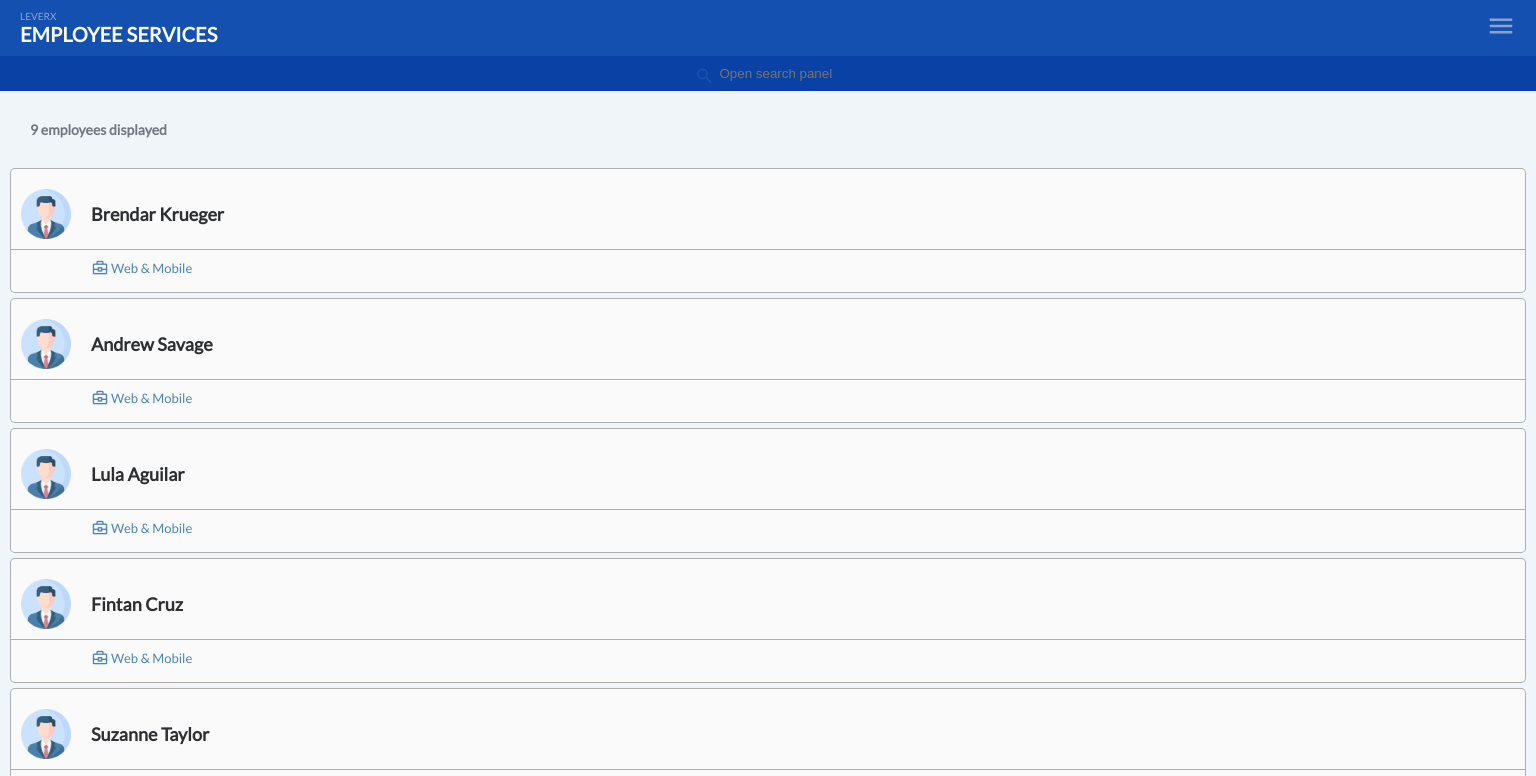
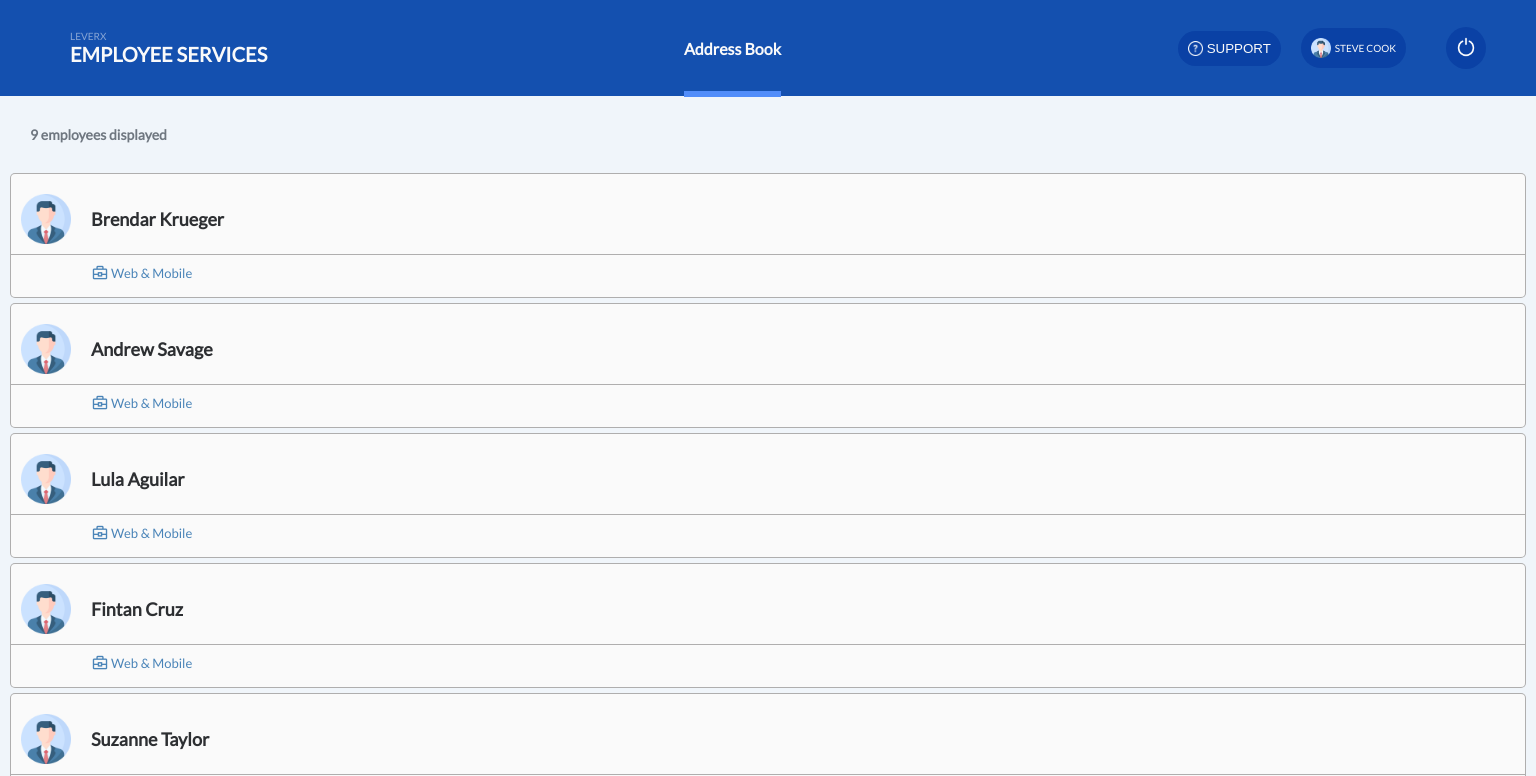
Before and after one commit to GIGAKLIBADZE/just-a-task, a plain HTML site: page index.html in a window 1536 px wide. Shown: the top 776 px of the page. Drawn offline with nearby package versions, Linux system fonts and the light colour scheme.

Commit message:
feat: add the header layout/styles for a desktop version

```diff
--- a/index.html
+++ b/index.html
@@ -12,6 +12,7 @@
     <title>Document</title>
 </head>
 <body>
+
     <header id="main-header">
         <div id="header-information">
             <div id="inner-header-container">
@@ -43,7 +44,7 @@
                     </header>
                     <p id="address-book">Address Book</p>
                     <footer>
-                        <button id="profile-button">
+                        <button id="support-button">
                             <img id="support-icon" src="./images/question-mark.png" alt="Question mark" width="15px" height="15px"/>
                             <p>SUPPORT</p>
                         </button>
@@ -51,8 +52,26 @@
                 </div>
             </div>
 
+            <div id="address-book-large">Address Book</div>
+
+            <div id="support-profile-turn-on-off-container">
+                <div id="support-and-profile-container">
+                    <button id="support-button-large">
+                        <img id="support-icon" src="./images/question-mark.png" alt="Question mark" width="15px" height="15px"/>
+                        <p>SUPPORT</p>
+                    </button>
+                    <div id="profile-large">
+                        <img src="./images/user.png" alt="Your profile icon" width="20px" height="20px"/>
+                        <span>STEVE COOK</span>
+                    </div>
+                </div>
+                <div id="switch-on-off-container">
+                    <img src="./images/turn-on-off.png" id="switch-on-off" alt="Turn on/off" width="20px" height="20px" />
+                </div>
+            </div>
         </div>
     </header>
+
     <main>
         <p id="employees-amount">9 employees displayed</p>
 
--- a/main.css
+++ b/main.css
@@ -35,6 +35,7 @@ body {
     top: 2rem;
     z-index: 99;
     transform: translateX(50%);
+    text-align: center;
 }
 
 #ad-title {
@@ -113,10 +114,9 @@ body {
     background-color: rgb(102, 101, 100, 0.5);
 }
 
-#profile-button {
+#support-button {
     position: absolute;
     bottom: 2rem;
-    margin: auto;
     left: 50%;
     transform: translateX(-50%);
     display: flex;
@@ -267,3 +267,86 @@ li::after {
     margin-left: 7rem;
     margin-top: 2rem;
 }
+
+@media (min-width: 1440px) {
+    #hamburger, #menu, #profile-container, #header-search {
+        display: none;
+    }
+
+    #address-book-large {
+        font-size: 1.6rem;
+        font-weight: 600;
+        color: #fafafa;
+        position: relative;
+    }
+
+    #address-book-large::after {
+        position: absolute;
+        content: "";
+        top: 5.2rem;
+        left: 0;
+        width: 100%;
+        height: 0.6rem;
+        background-color: #518dfa;
+    }
+
+    #support-button-large {
+        display: flex;
+        border-radius: 20px;
+        background-color: #0a41a5;
+        color: #fafafa;
+        padding: 1rem;
+        border: none;
+        gap: 0.4rem;
+        cursor: pointer;
+    }
+
+    #profile-large {
+        display: flex;
+        align-items: center;
+        border-radius: 20px;
+        background-color: #0a41a5;
+        color: #fafafa;
+        padding: 1rem;
+        border: none;
+        gap: 0.4rem;
+    }
+
+    #switch-on-off-container {
+        border-radius: 50%;
+        background-color: #0a41a5;
+        padding: 1rem;
+        border: none;
+        cursor: pointer;
+    }
+
+    #switch-on-off {
+        filter: invert(1);
+    }
+
+    #inner-header-container {
+        width: fit-content;
+    }
+
+    #header-information {
+        display: flex;
+        align-items: center;
+        justify-content: space-between;
+        padding: 2rem 5rem;
+    }
+
+    #support-and-profile-container {
+        display: flex;
+        align-items: center;
+        gap: 2rem;
+    }
+
+    #support-profile-turn-on-off-container {
+        display: flex;
+        align-items: center;
+        justify-content: space-between;
+        gap: 4rem;
+    }
+
+
+}
```
Also changed, not shown: images/turn-on-off.png (added).
